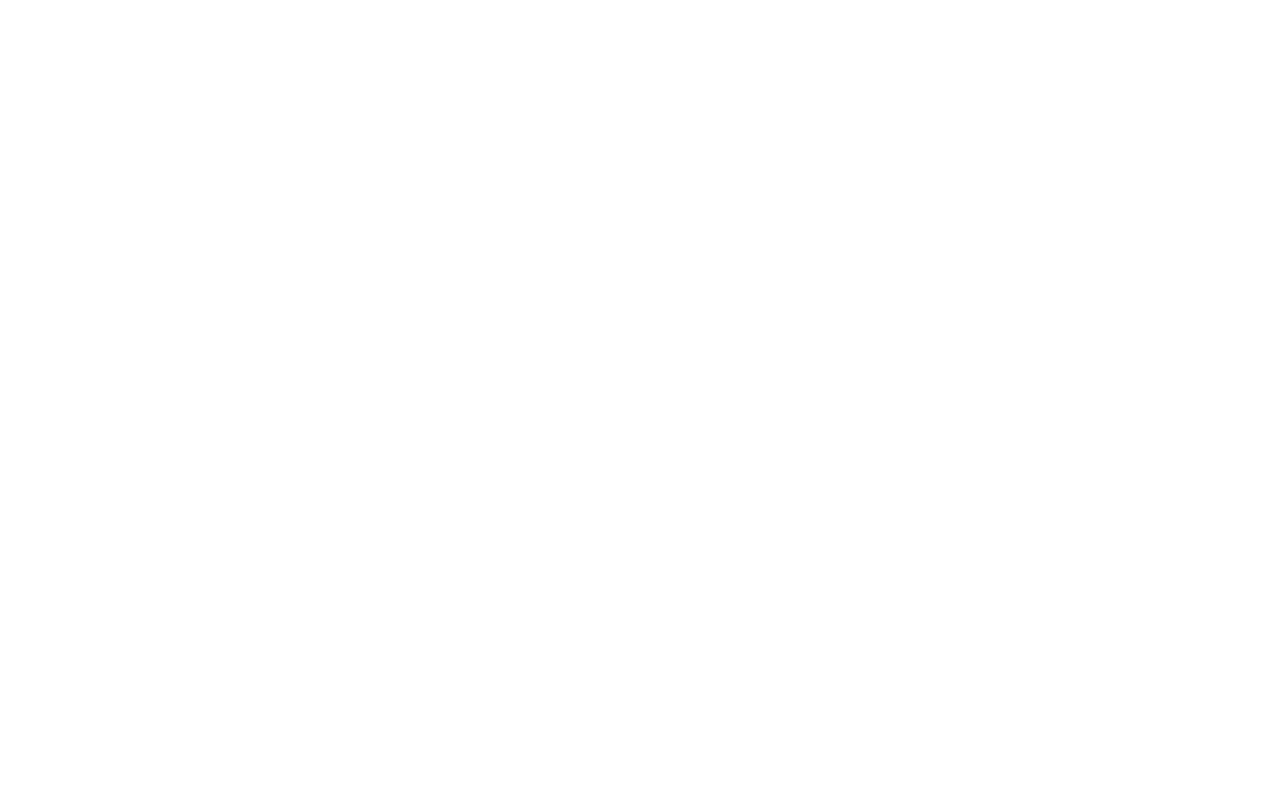
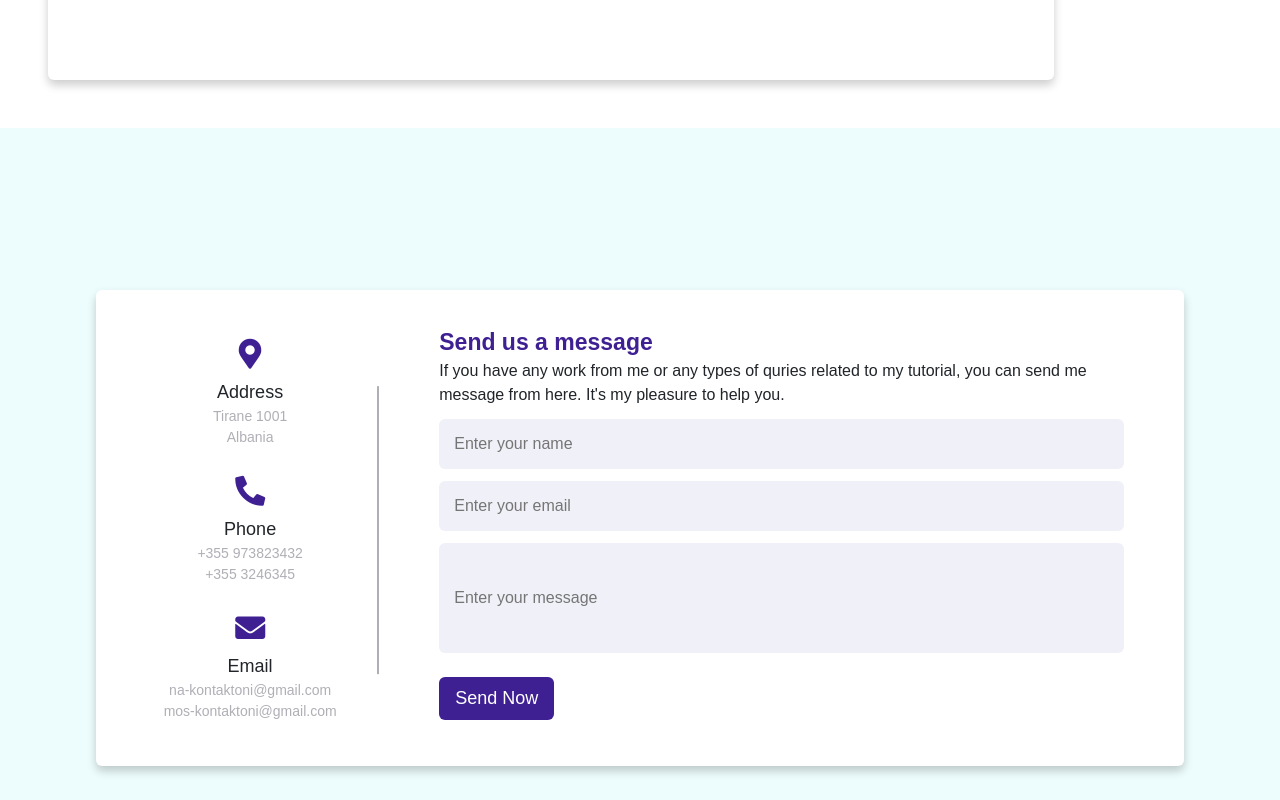
Before and after one commit to ebego/Event-Manager, an Angular app: page /contacts in a window 1280 px wide. Shown: the part 660-1460 px from the top of the page. Before the commit the page ends 800 px from the top, so only its background shows below. Built offline with nearby package versions, Linux system fonts and the light colour scheme.

Commit message:
Contact page

```diff
--- a/src/app/pages/contact-page/contact-page.component.css
+++ b/src/app/pages/contact-page/contact-page.component.css
@@ -14,3 +14,155 @@
   line-height: 1.5;
   margin-bottom: 15px;
 }
+
+
+/* Google Font CDN Link */
+@import url('https://fonts.googleapis.com/css2?family=Poppins:wght@200;300;400;500;600;700&display=swap');
+*{
+  margin: 0;
+  padding: 0;
+  box-sizing: border-box;
+  font-family: "Poppins" , sans-serif;
+}
+body{
+  min-height: 100vh;
+  width: 100%;
+  background: #edfcfc;
+  display: flex;
+  align-items: center;
+  justify-content: center;
+}
+.container{
+  width: 85%;
+  background: #fff;
+  border-radius: 6px;
+  padding: 20px 60px 30px 40px;
+  box-shadow: 0 5px 10px rgba(0, 0, 0, 0.2);
+}
+.container .content{
+  display: flex;
+  align-items: center;
+  justify-content: space-between;
+}
+.container .content .left-side{
+  width: 25%;
+  height: 100%;
+  display: flex;
+  flex-direction: column;
+  align-items: center;
+  justify-content: center;
+  margin-top: 15px;
+  position: relative;
+}
+.content .left-side::before{
+  content: '';
+  position: absolute;
+  height: 70%;
+  width: 2px;
+  right: -15px;
+  top: 50%;
+  transform: translateY(-50%);
+  background: #afafb6;
+}
+.content .left-side .details{
+  margin: 14px;
+  text-align: center;
+}
+.content .left-side .details i{
+  font-size: 30px;
+  color: #3e2093;
+  margin-bottom: 10px;
+}
+.content .left-side .details .topic{
+  font-size: 18px;
+  font-weight: 500;
+}
+.content .left-side .details .text-one,
+.content .left-side .details .text-two{
+  font-size: 14px;
+  color: #afafb6;
+}
+.container .content .right-side{
+  width: 75%;
+  margin-left: 75px;
+}
+.content .right-side .topic-text{
+  font-size: 23px;
+  font-weight: 600;
+  color: #3e2093;
+}
+.right-side .input-box{
+  height: 50px;
+  width: 100%;
+  margin: 12px 0;
+}
+.right-side .input-box input,
+.right-side .input-box textarea{
+  height: 100%;
+  width: 100%;
+  border: none;
+  outline: none;
+  font-size: 16px;
+  background: #F0F1F8;
+  border-radius: 6px;
+  padding: 0 15px;
+  resize: none;
+}
+.right-side .message-box{
+  min-height: 110px;
+}
+.right-side .input-box textarea{
+  padding-top: 6px;
+}
+.right-side .button{
+  display: inline-block;
+  margin-top: 12px;
+}
+.right-side .button input[type="button"]{
+  color: #fff;
+  font-size: 18px;
+  outline: none;
+  border: none;
+  padding: 8px 16px;
+  border-radius: 6px;
+  background: #3e2093;
+  cursor: pointer;
+  transition: all 0.3s ease;
+}
+.button input[type="button"]:hover{
+  background: #5029bc;
+}
+
+@media (max-width: 950px) {
+  .container{
+    width: 90%;
+    padding: 30px 40px 40px 35px ;
+  }
+  .container .content .right-side{
+    width: 75%;
+    margin-left: 55px;
+  }
+}
+@media (max-width: 820px) {
+  .container{
+    margin: 40px 0;
+    height: 100%;
+  }
+  .container .content{
+    flex-direction: column-reverse;
+  }
+  .container .content .left-side{
+    width: 100%;
+    flex-direction: row;
+    margin-top: 40px;
+    justify-content: center;
+    flex-wrap: wrap;
+  }
+  .container .content .left-side::before{
+    display: none;
+  }
+  .container .content .right-side{
+    width: 100%;
+    margin-left: 0;
+  }
+}
--- a/src/app/pages/contact-page/contact-page.component.html
+++ b/src/app/pages/contact-page/contact-page.component.html
@@ -1,6 +1,71 @@
-<div class="about-us">
-  <h1>About Us</h1>
-  <p>Welcome to our event listing platform. We are dedicated to providing a comprehensive directory of upcoming events in various categories.</p>
-  <p>Our platform allows users to easily discover and explore a wide range of events happening around them. From conferences and workshops to concerts and exhibitions, we strive to provide a curated collection of upcoming events to cater to diverse interests.</p>
-  <p>Whether you're looking for professional development opportunities, entertainment, or cultural experiences, our platform is designed to help you find the events that match your preferences and interests.</p>
+<div class="bg-white px-5 py-5">
+  <div class="container py-5">
+    <div class="row align-items-center mb-5">
+      <div class="col-lg-6 order-2 order-lg-1"><i class="fa fa-bar-chart fa-2x mb-3 text-primary"></i>
+        <h1 class="font-weight-light">About us</h1>
+        <h3 class="font-weight-light">Stay up to date with events</h3>
+        <p class="font-italic text-muted mb-4">Welcome to our event listing platform. We are dedicated to providing a comprehensive directory of upcoming events in various categories.
+        <p class="font-italic text-muted mb-4">Our platform allows users to easily discover and explore a wide range of events happening around them. From conferences and workshops to concerts and exhibitions, we strive to provide a curated collection of upcoming events to cater to diverse interests.</p>
+        <p class="font-italic text-muted mb-4">Whether you're looking for professional development opportunities, entertainment, or cultural experiences, our platform is designed to help you find the events that match your preferences and interests.</p>
+      </div>
+      <div class="col-lg-5 px-5 mx-auto order-1 order-lg-2"><img src="assets/img.png" alt="" class="img-fluid mb-4 mb-lg-0"></div>
+    </div>
+  </div>
 </div>
+
+<html lang="en" dir="ltr">
+<head>
+  <meta charset="UTF-8">
+  <title> Responsive Contact Us Form  | CodingLab </title>
+  <link rel="stylesheet" href="contact-page.component.css">
+  <!-- Fontawesome CDN Link -->
+  <link rel="stylesheet" href="https://cdnjs.cloudflare.com/ajax/libs/font-awesome/5.15.2/css/all.min.css"/>
+  <meta name="viewport" content="width=device-width, initial-scale=1.0">
+</head>
+<body>
+<div class="container">
+  <div class="content">
+    <div class="left-side">
+      <div class="address details">
+        <i class="fas fa-map-marker-alt"></i>
+        <div class="topic">Address</div>
+        <div class="text-one">Tirane 1001</div>
+        <div class="text-two">Albania</div>
+      </div>
+      <div class="phone details">
+        <i class="fas fa-phone-alt"></i>
+        <div class="topic">Phone</div>
+        <div class="text-one">+355 973823432</div>
+        <div class="text-two">+355 3246345</div>
+      </div>
+      <div class="email details">
+        <i class="fas fa-envelope"></i>
+        <div class="topic">Email</div>
+        <div class="text-one">na-kontaktoni@gmail.com</div>
+        <div class="text-two">mos-kontaktoni@gmail.com</div>
+      </div>
+    </div>
+    <div class="right-side">
+      <div class="topic-text">Send us a message</div>
+      <p>If you have any work from me or any types of quries related to my tutorial, you can send me message from here. It's my pleasure to help you.</p>
+      <form action="#">
+        <div class="input-box">
+          <input type="text" placeholder="Enter your name">
+        </div>
+        <div class="input-box">
+          <input type="text" placeholder="Enter your email">
+        </div>
+        <div class="input-box message-box">
+          <input type="text" placeholder="Enter your message">
+
+
+        </div>
+        <div class="button">
+          <input type="button" value="Send Now" >
+        </div>
+      </form>
+    </div>
+  </div>
+</div>
+</body>
+</html>
```
Also changed, not shown: src/assets/img.png (added).
